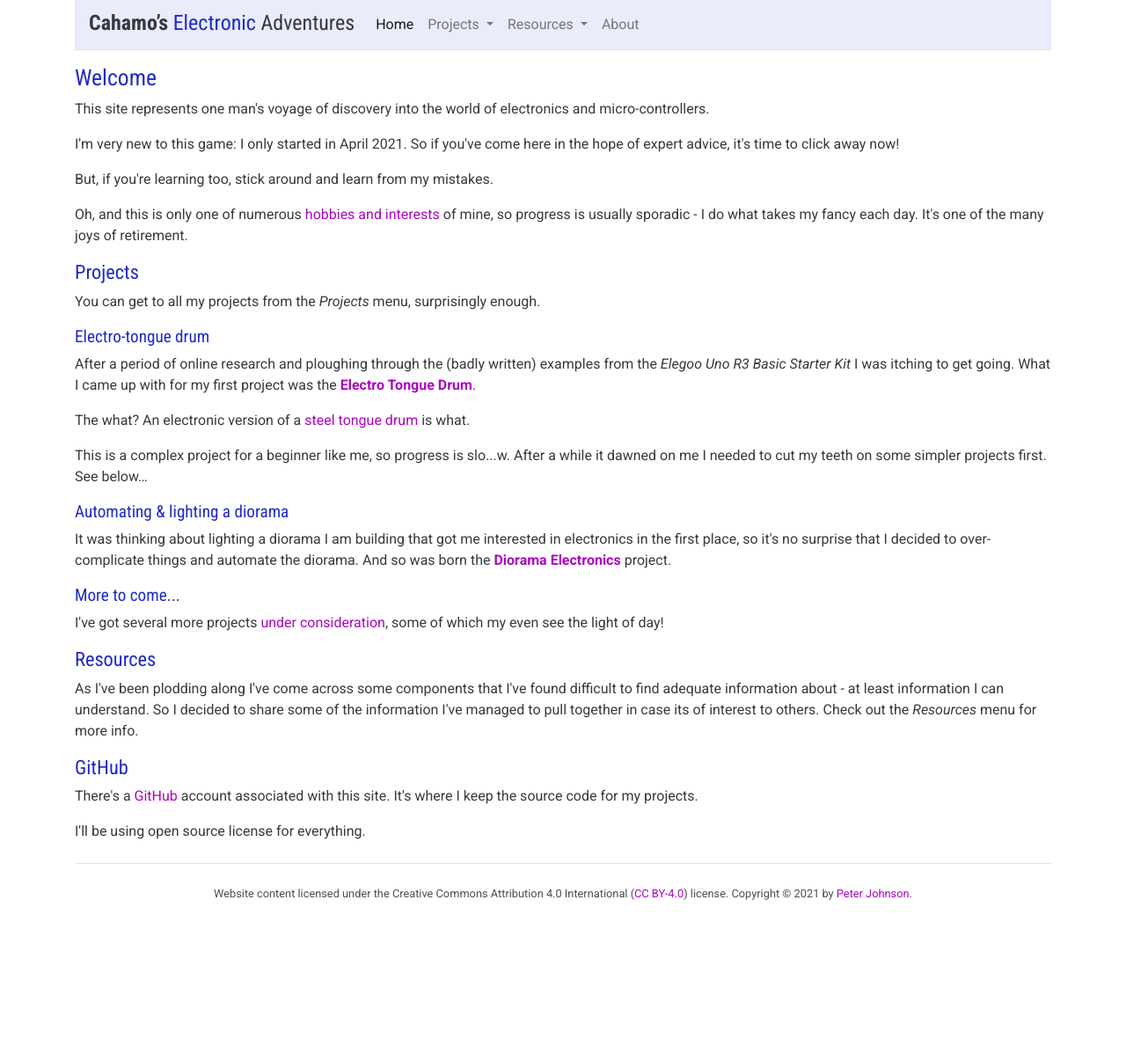
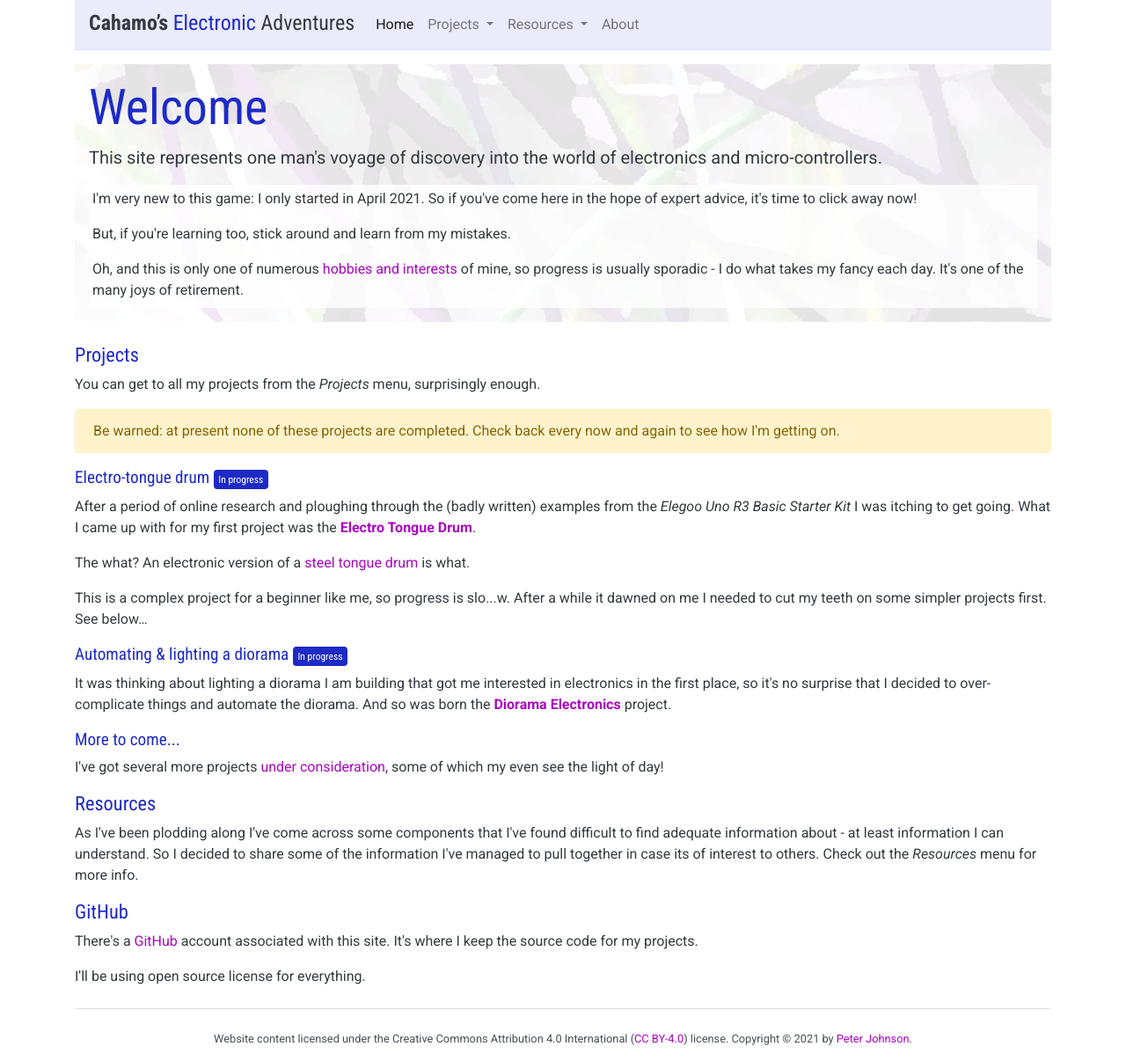
Before and after one commit to cahamo/cahamo.github.io, a Jekyll site: the page built from index.html, in a window 1280 px wide. Shown: the whole page at 88% size. Built offline with Jekyll 4.4.1, drawn with Linux system fonts in a browser that asks for light colours; comment, search, counter and statistics services are not loaded; before the commit the page ends 1042 px from its top, so only the background shows below that.

Commit message:
Restyle Welcome section of home page

```diff
--- a/_sass/_theme.scss
+++ b/_sass/_theme.scss
@@ -138,3 +138,23 @@ pre {
     font-size: 90%;
     color: $color-grey-darker;
 }
+
+.badge-primary {
+    background-color: $color-primary;
+    color: $white;
+}
+
+// Page specific
+
+.home-page-welcome {
+    padding: 1rem;
+    background-image: url('/assets/img/cahamo-electro-logo-faded.png');
+    background-repeat: no-repeat;
+    background-attachment: fixed;
+    background-size: cover;
+
+    .sub-text {
+        background-color: rgba(255, 255, 255, 80%);
+        padding: 0.25rem;
+    }
+}
--- a/index.html
+++ b/index.html
@@ -1,21 +1,31 @@
 ---
 layout: default
 ---
-<h1>Welcome</h1>
+<section class="home-page-welcome" id="welcome">
 
-<p>This site represents one man's voyage of discovery into the world of electronics and micro-controllers.</p>
+<h1 class="display-4">Welcome</h1>
+
+<p class="lead">This site represents one man's voyage of discovery into the world of electronics and micro-controllers.</p>
+
+<div class="sub-text">
 
 <p>I'm very new to this game: I only started in April 2021. So if you've come here in the hope of expert advice, it's time to click away now!</p>
 
 <p>But, if you're learning too, stick around and learn from my mistakes.</p>
 
-<p>Oh, and this is only one of numerous <a href="/about#hobbies">hobbies and interests</a> of mine, so progress is usually sporadic - I do what takes my fancy each day. It's one of the many joys of retirement.</p>
+<p class="mb-1">Oh, and this is only one of numerous <a href="/about#hobbies">hobbies and interests</a> of mine, so progress is usually sporadic - I do what takes my fancy each day. It's one of the many joys of retirement.</p>
 
-<h2>Projects</h2>
+</div>
+
+</section>
+
+<h2 class="mt-4">Projects</h2>
 
 <p>You can get to all my projects from the <em>Projects</em> menu, surprisingly enough.</p>
 
-<h3>Electro-tongue drum</h3>
+<p class="alert alert-warning">Be warned: at present none of these projects are completed. Check back every now and again to see how I'm getting on.</p>
+
+<h3>Electro-tongue drum <span class="badge badge-primary"><small>In progress</small></h3>
 
 <p>After a period of online research and ploughing through the (badly written) examples from the <em>Elegoo Uno R3 Basic Starter Kit</em> I was itching to get going. What I came up with for my first project was the <strong><a href="/projects/tongue-drum">Electro Tongue Drum</a></strong>.</p>
 
@@ -23,7 +33,7 @@ layout: default
 
 <p>This is a complex project for a beginner like me, so progress is slo...w. After a while it dawned on me I needed to cut my teeth on some simpler projects first. See below&hellip;</p>
 
-<h3>Automating & lighting a diorama</h3>
+<h3>Automating & lighting a diorama <span class="badge badge-primary"><small>In progress</small></h3>
 
 <p>It was thinking about lighting a diorama I am building that got me interested in electronics in the first place, so it's no surprise that I decided to over-complicate things and automate the diorama. And so was born the <strong><a href="/projects/diorama">Diorama Electronics</a></strong> project.</p>
 
```
Also changed, not shown: assets/img/cahamo-electro-logo-faded.png (added).
